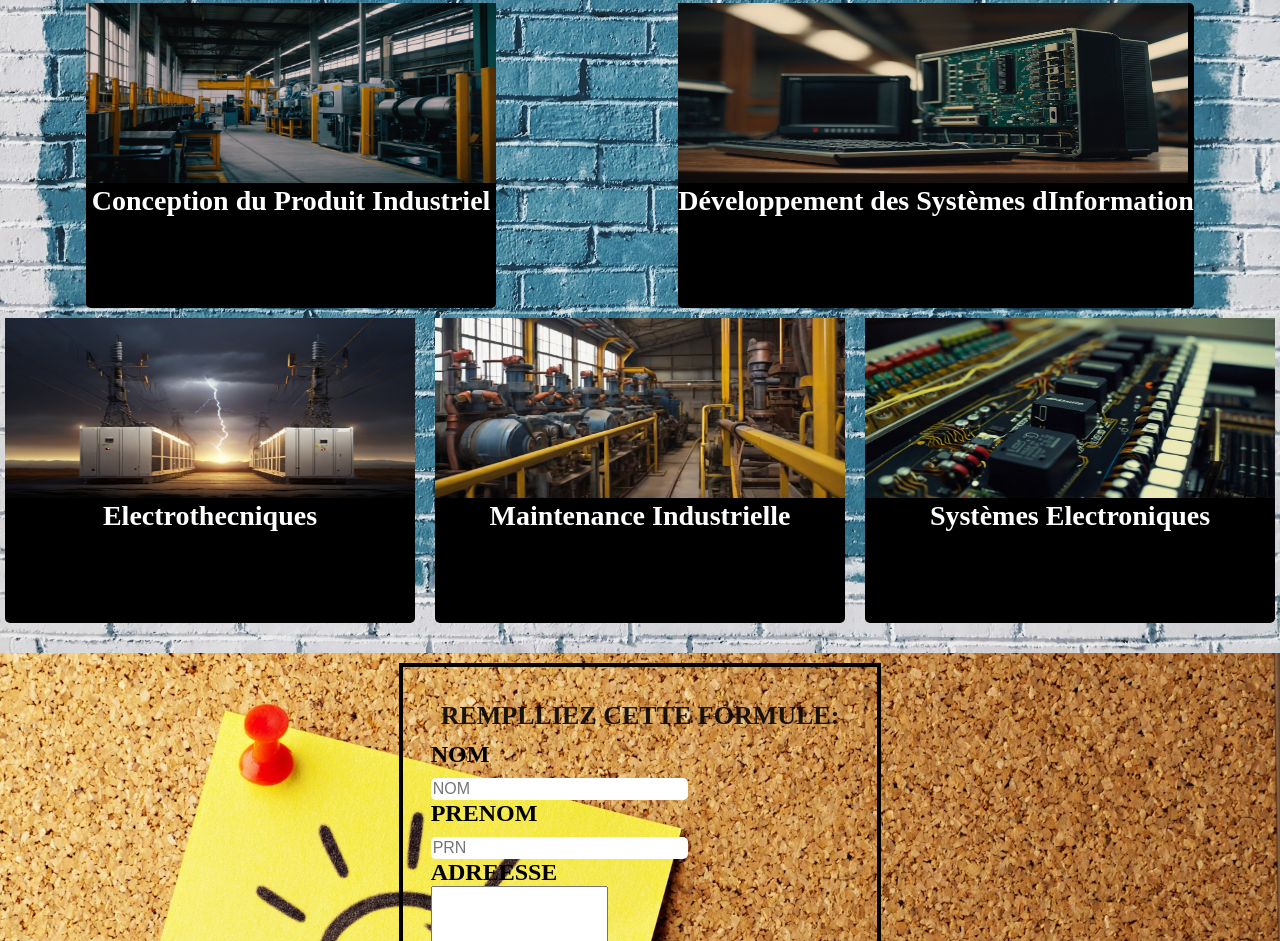
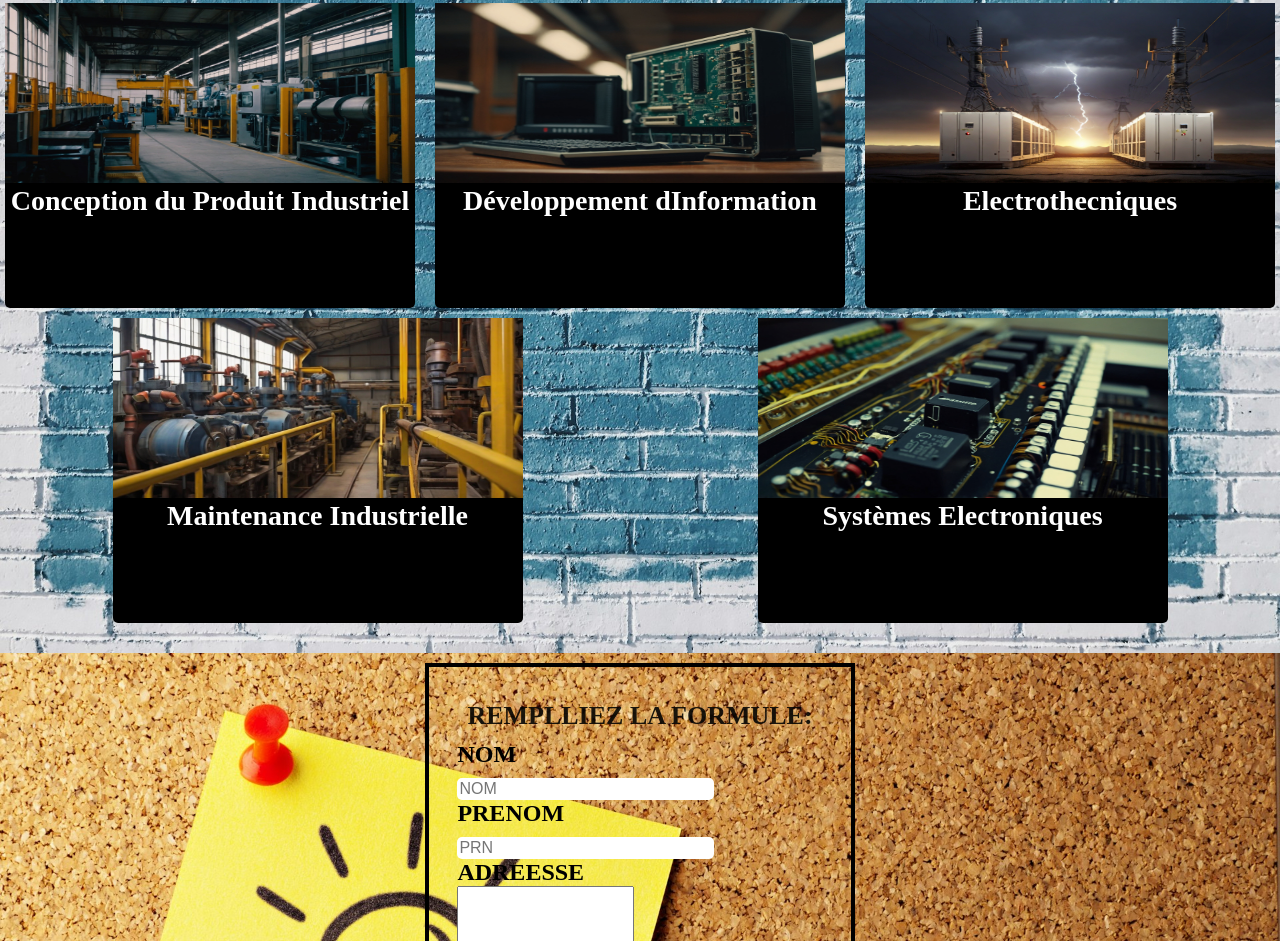
Before and after one commit to ANxxxS/ANxxxS.github.io, a plain HTML site: page index.html in a window 1280 px wide. Shown: the part 947-1888 px from the top of the page. Drawn offline with Linux system fonts and the light colour scheme.

Commit message:
Add files via upload

```diff
--- a/index.html
+++ b/index.html
@@ -32,9 +32,8 @@
     <img src="./CSS/CPI.jpg" alt=""  width="410" height="180">
    <h4> <p>Conception du Produit Industriel</p></h4>
   </div>
-    <div  class="CPI"><img src="./CSS/DSI.jpg" alt="" width="510" height="180">
-    <h4><p>Développement des
-         Systèmes dInformation</p></h4>
+    <div  class="CPI"><img src="./CSS/DSI.jpg" alt="" width="410" height="180">
+    <h4><p>Développement dInformation</p></h4>
     </div>
     <div  class="CPI"><img src="./CSS/ELT.jpg" alt=""  width="410" height="180">
     <h4><p>Electrothecniques</p></h4>
@@ -50,7 +49,7 @@
                 <div style="border: 4px solid black; padding: 4px 8px;">
                 <SEction class="BOR">
                     <ul>
-                <li>    <h1 style=" color: rgba(3, 3, 2, 0.897);">REMPLLIEZ CETTE FORMULE:</h1></li>
+                <li>    <h1 style=" color: rgba(3, 3, 2, 0.897);">REMPLLIEZ LA FORMULE:</h1></li>
                 <li class="li li1"><label><b>NOM</b></label></li>
                 <li  class="li li2"><input class="jk" type="text" name="nom" size="25" placeholder="NOM"></li>
                 <li  class="li li3"><label><b>PRENOM</b></label></li>
```
